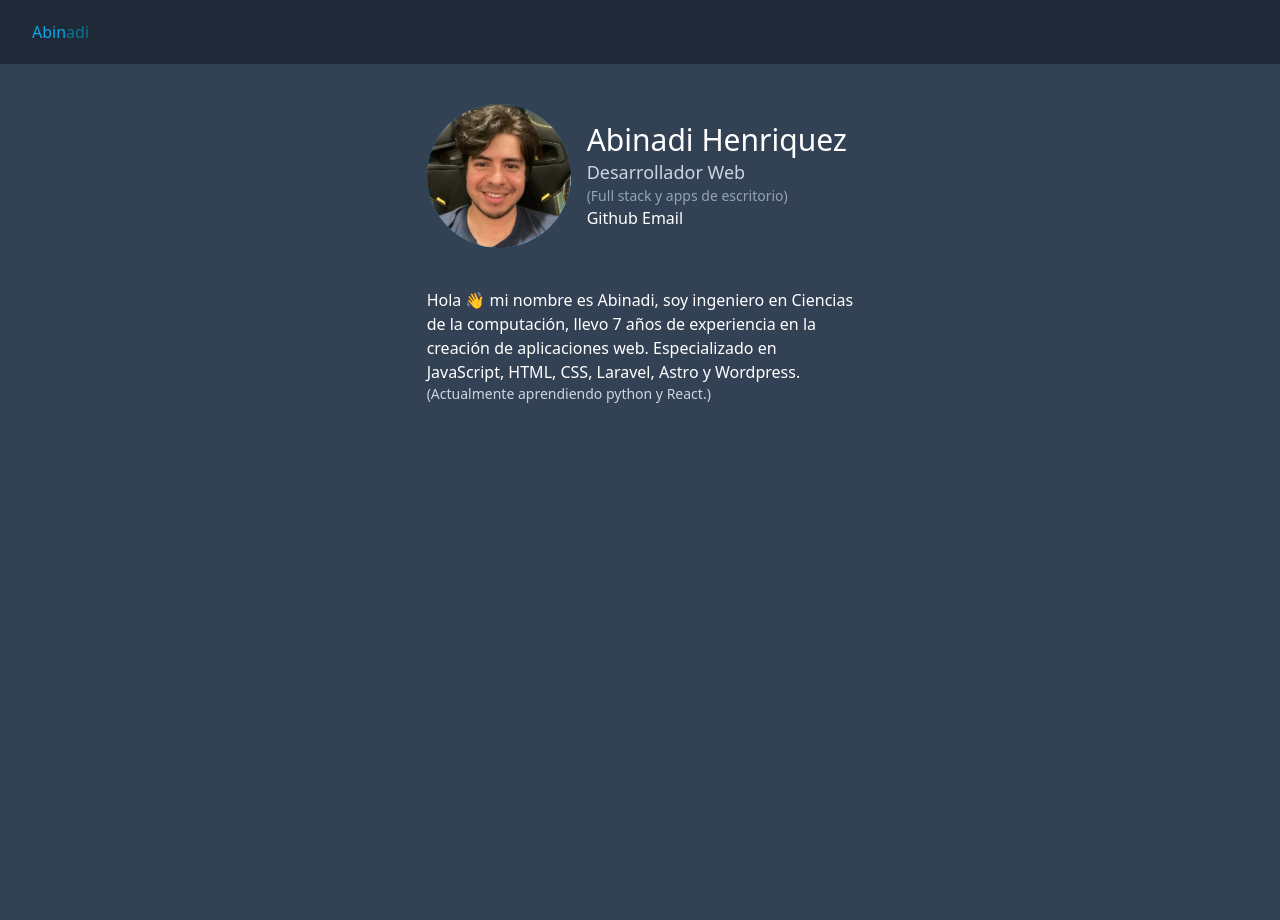
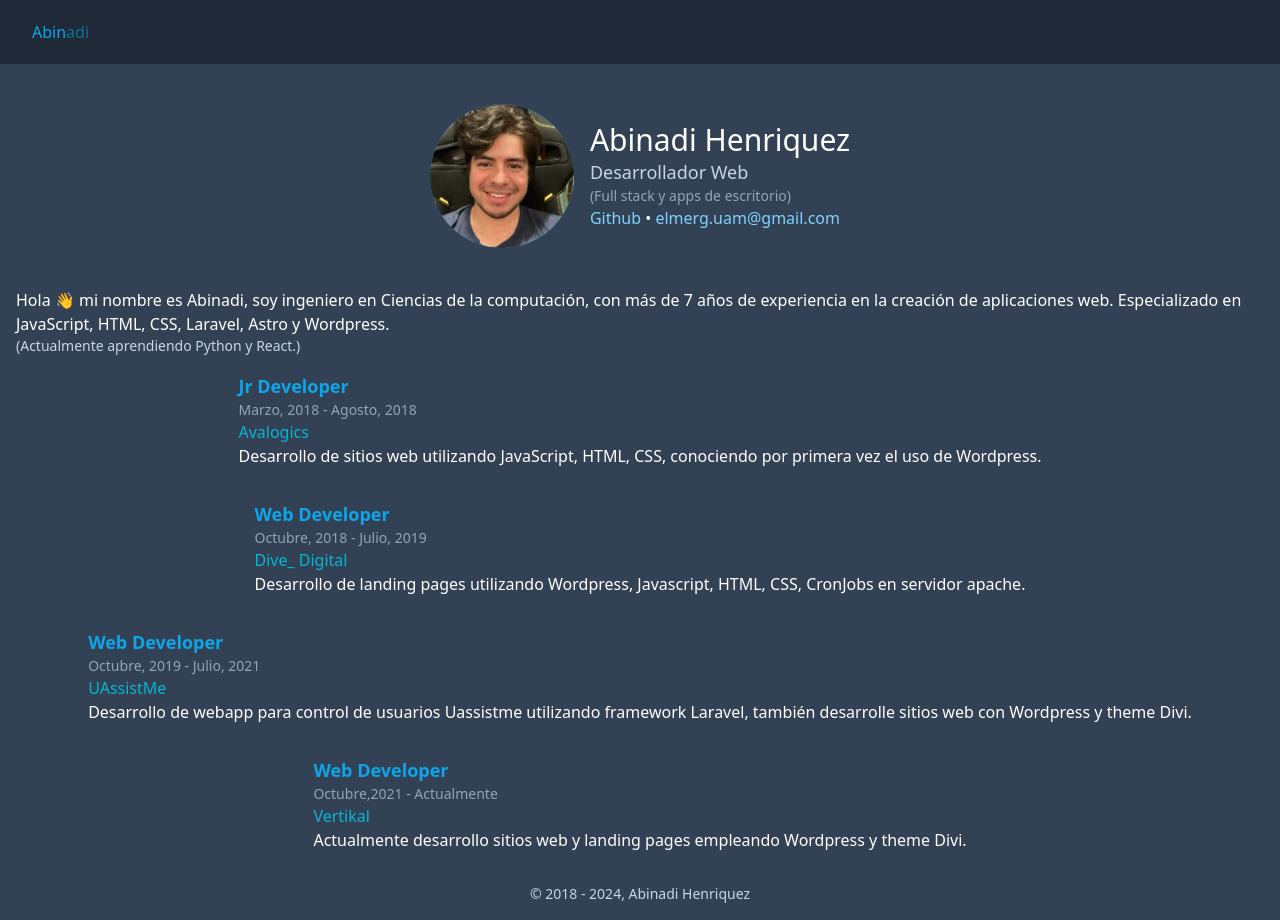
Before and after one commit to Devon107/porta_aben, an Astro site: page / in a window 1280 px wide. Before the commit the page ends 800 px from the top, so only its background shows below. Built offline with nearby package versions, Linux system fonts and the light colour scheme; Astro itself is replaced by a stand-in of ours.

Commit message:
Agregando contenido por componentes

```diff
--- a/src/components/About.astro
+++ b/src/components/About.astro
@@ -1,11 +1,11 @@
 ---
 ---
-<section class="grid grid-cols-3 place-content-center">
-    <div class="grid col-start-2">
-        <p>Hola 👋 mi nombre es Abinadi, soy ingeniero en Ciencias de la computación, llevo 7 años de experiencia en la creación de
+<section class="container mx-auto grid place-content-center px-4">
+    <div class="grid">
+        <p>Hola 👋 mi nombre es Abinadi, soy ingeniero en Ciencias de la computación, con más de 7 años de experiencia en la creación de
             aplicaciones web. Especializado en JavaScript, HTML, CSS, Laravel, Astro y Wordpress.
         </p>
 
-        <p class="text-sm text-slate-300">(Actualmente aprendiendo python y React.)</p>
+        <p class="text-sm text-slate-300">(Actualmente aprendiendo Python y React.)</p>
     </div>
 </section>
--- /dev/null
+++ b/src/components/Experience.astro
@@ -0,0 +1,9 @@
+---
+    const experience = Astro.props
+---
+<section class="container mx-auto grid place-content-center px-4 py-4">
+    <p class="text-sky-500 font-bold text-lg">{experience.cargo}</p>
+    <p class="text-slate-400 text-sm">{experience.initial} - {experience.finish != '-' ? experience.finish : 'Actualmente'}</p>
+    <p class="text-cyan-500">{experience.company}</p>
+    <p>{experience.descript}</p>
+</section>
--- /dev/null
+++ b/src/components/Footer.astro
@@ -0,0 +1,5 @@
+---
+---
+<footer class="grid place-content-center px-4 py-4">
+    <p class="text-slate-300 text-sm">© 2018 - 2024, Abinadi Henriquez</p>
+</footer>
--- a/src/components/Hero.astro
+++ b/src/components/Hero.astro
@@ -1,15 +1,16 @@
 ---
 ---
-<section class="container mx-auto grid grid-cols-3 place-content-center">
-    <div class="col-start-2 flex items-center gap-4 py-10">
+<section class="container mx-auto grid place-content-center px-4">
+    <div class="flex items-center gap-4 py-10">
         <img class="bg-sky-500 text-white rounded-full size-36 grid text-xl place-content-center object-cover" src="/098A3B61-B83D-4CED-804E-A5B738D86AE3_1_105_c.jpeg" alt="un retrato de el rostro de Elmer">
         <div>
             <h1 class="text-3xl">Abinadi Henriquez</h1>
             <h2 class="text-lg text-slate-300">Desarrollador Web</h2>
             <h3 class="text-sm text-slate-400">(Full stack y apps de escritorio)</h3>
             <div>
-                <a href="https://github.com/Devon107">Github</a>
-                <a href="mailto:elmerg.uam@gmail.com">Email</a>
+                <a class="text-sky-300 visited:text-sky-500 hover:text-white cursor-pointer" href="https://github.com/Devon107" target="_blank">Github</a>
+                &bull;
+                <a class="text-sky-300 visited:text-sky-500 hover:text-white cursor-pointer" href="mailto:elmerg.uam@gmail.com">elmerg.uam@gmail.com</a>
             </div>
         </div>
     </div>
--- a/src/layouts/Baselayout.astro
+++ b/src/layouts/Baselayout.astro
@@ -1,6 +1,7 @@
 ---
 import '../style/output.css';
 import Header from '../components/Header.astro';
+import Footer from '../components/Footer.astro';
 ---
 
 <html lang="en">
@@ -16,5 +17,6 @@ import Header from '../components/Header.astro';
         <main class="grid place-content-center">
             <slot />
         </main>
+		<Footer/>
 	</body>
 </html>
--- a/src/pages/index.astro
+++ b/src/pages/index.astro
@@ -2,9 +2,38 @@
 import BaseLayout from '../layouts/Baselayout.astro';
 import Hero from '../components/Hero.astro';
 import About from '../components/About.astro';
+import Experience from '../components/Experience.astro';
 ---
 
 <BaseLayout>
 	<Hero />
 	<About />
+	<Experience
+		cargo="Jr Developer"
+		initial="Marzo, 2018"
+		finish="Agosto, 2018"
+		company="Avalogics"
+		descript="Desarrollo de sitios web utilizando JavaScript, HTML, CSS, conociendo por primera vez el uso de Wordpress."
+	/>
+	<Experience
+		cargo="Web Developer"
+		initial="Octubre, 2018"
+		finish="Julio, 2019"
+		company="Dive_ Digital"
+		descript="Desarrollo de landing pages utilizando Wordpress, Javascript, HTML, CSS, CronJobs en servidor apache."
+	/>
+	<Experience
+		cargo="Web Developer"
+		initial="Octubre, 2019"
+		finish="Julio, 2021"
+		company="UAssistMe"
+		descript="Desarrollo de webapp para control de usuarios Uassistme utilizando framework Laravel, también desarrolle sitios web con Wordpress y theme Divi."
+	/>
+	<Experience
+		cargo="Web Developer"
+		initial="Octubre,2021"
+		finish="-"
+		company="Vertikal"
+		descript="Actualmente desarrollo sitios web y landing pages empleando Wordpress y theme Divi."
+	/>
 </BaseLayout>
```
